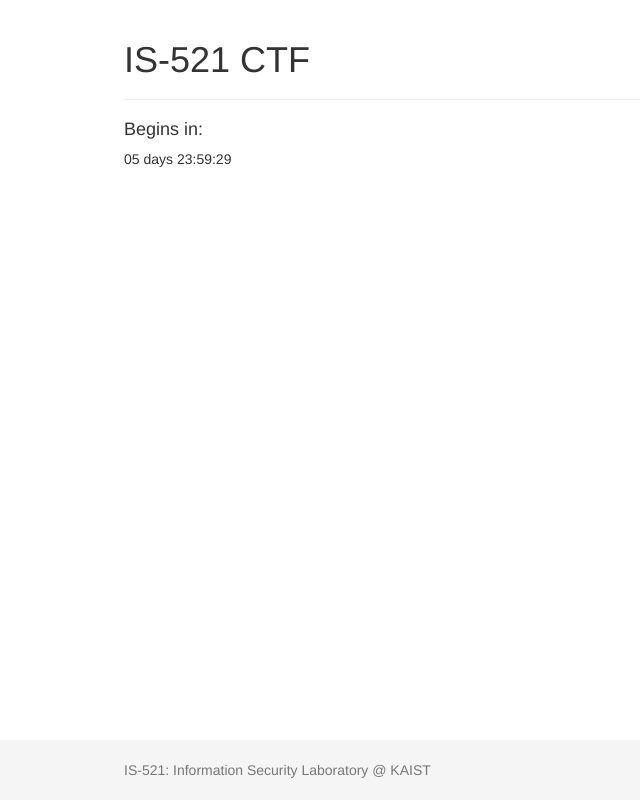
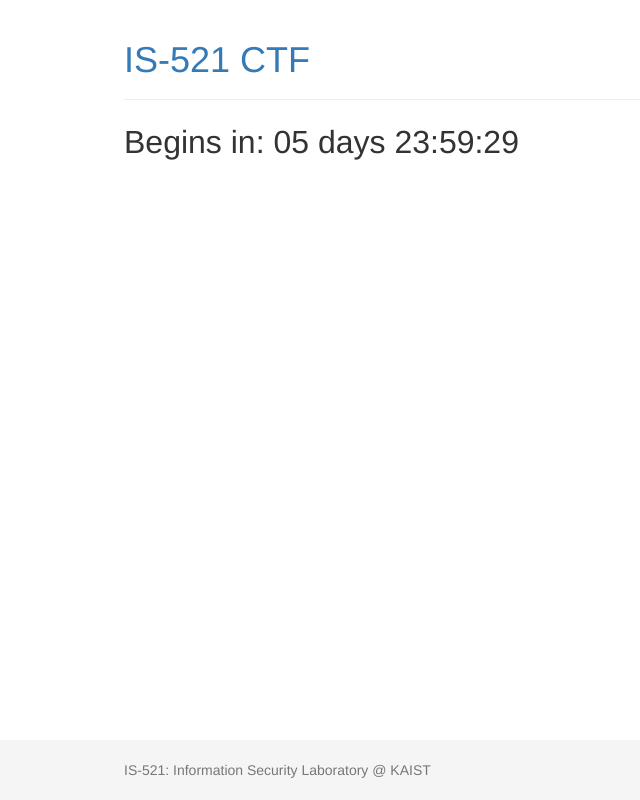
Before and after one commit to KAIST-IS521/kaist-is521.github.io, a plain HTML site: page ctf/2017/index.html in a window 1280 px wide. Shown: the whole page, without its empty margins (191-831 px from the left). Drawn offline with Linux system fonts and the light colour scheme.

Commit message:
Change the style of the counter

```diff
--- a/ctf/2017/index.html
+++ b/ctf/2017/index.html
@@ -19,10 +19,14 @@
     <!-- Begin page content -->
     <div class="container">
       <div class="page-header">
-        <h1>IS-521 CTF</h1>
+        <a href="/"><h1>IS-521 CTF</h1></a>
       </div>
-      <h4>Begins in:</h4>
-      <div id="myclock"></div>
+      <p class="lead">
+      <font size="6">
+      Begins in:
+      <span id="myclock"></span>
+      </font>
+      </p>
     </div>
 
     <footer class="footer">
```
